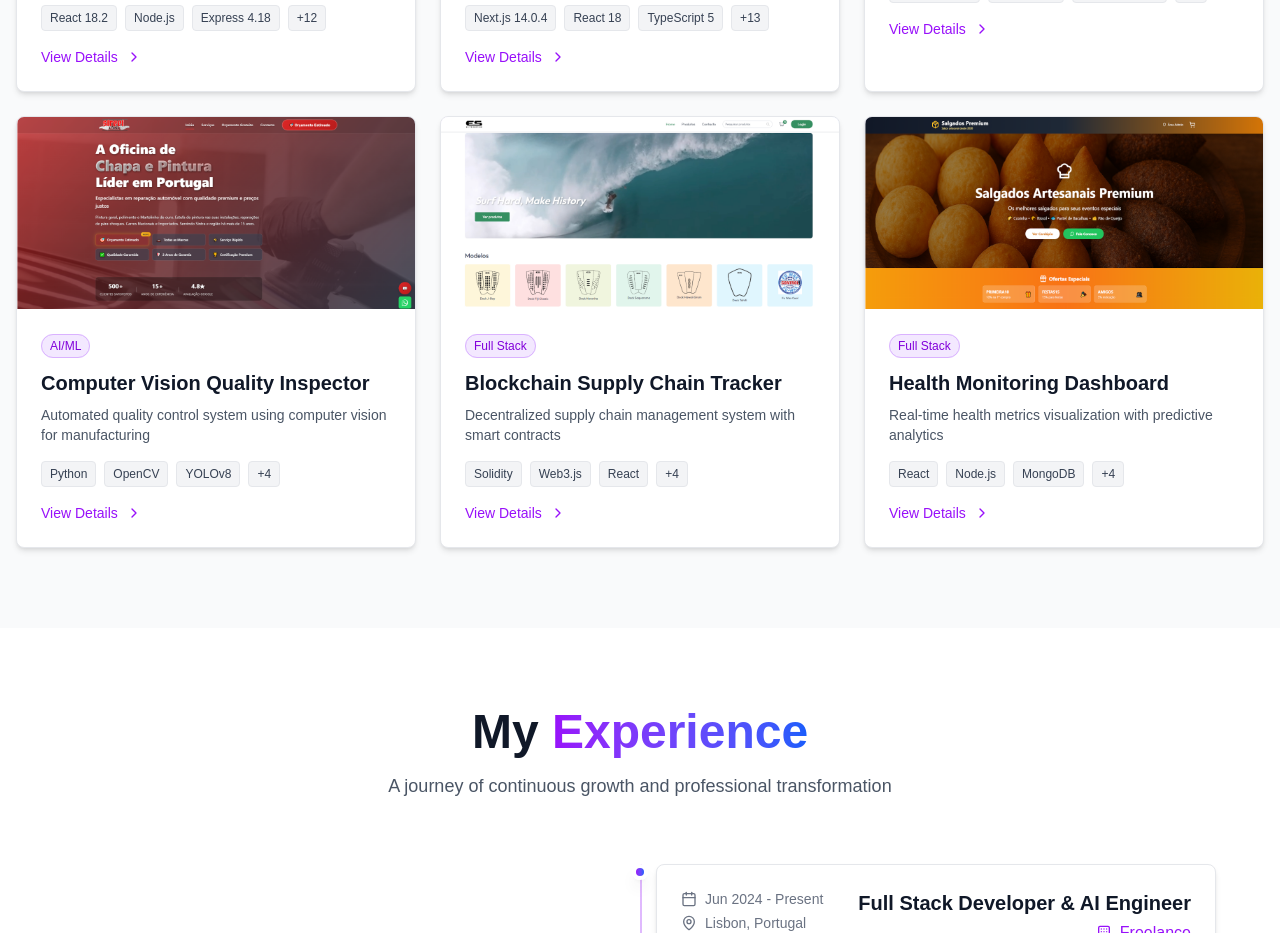
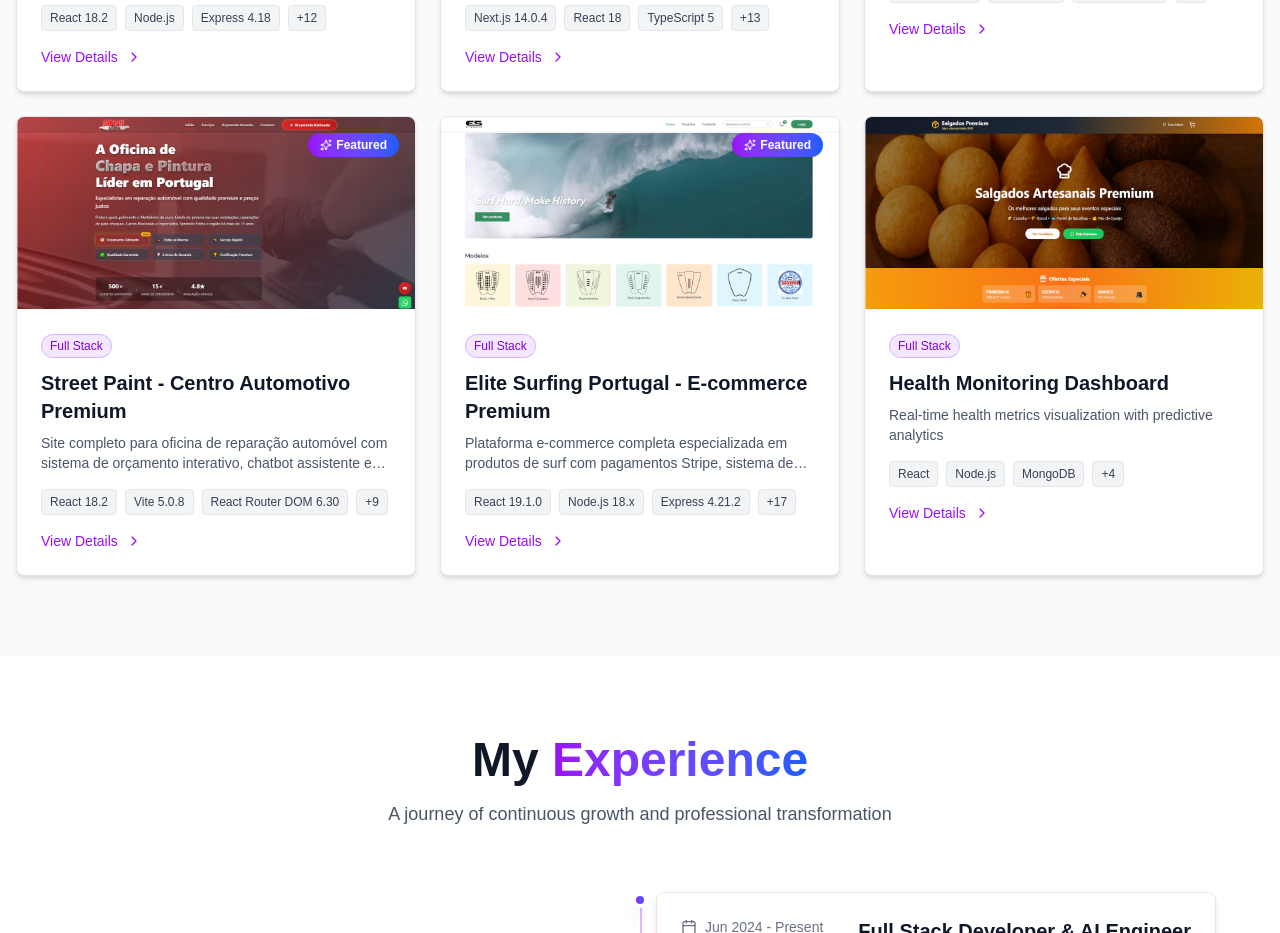
Before and after one commit to Orlando-Pedrazzoli/my-portifolio, a Next.js app: page / in a window 1280 px wide. Shown: the part 4040-4973 px from the top of the page. Built offline with nearby package versions, Linux system fonts and the light colour scheme.

Commit message:
projects.ts updated

```diff
--- a/src/data/projects.ts
+++ b/src/data/projects.ts
@@ -141,56 +141,101 @@
   },
   {
     id: 4,
-    title: 'Computer Vision Quality Inspector',
+    title: 'Street Paint - Centro Automotivo Premium',
     description:
-      'Automated quality control system using computer vision for manufacturing',
+      'Site completo para oficina de reparação automóvel com sistema de orçamento interativo, chatbot assistente e integração WhatsApp Business',
     longDescription:
-      'Implemented an industrial-grade computer vision system that detects defects in manufacturing processes with high accuracy, reducing manual inspection time. The system uses YOLOv8 for object detection and provides real-time feedback through WebSocket connections.',
+      'Desenvolvi uma plataforma web moderna e responsiva para a Street Paint, oficina líder em reparação automóvel em Sintra com mais de 15 anos de experiência. O projeto revoluciona a experiência digital dos clientes com um sistema inovador de orçamento estimado interativo, onde os usuários podem selecionar visualmente as peças danificadas em 6 tipos diferentes de veículos (Sport, Hatchback, Sedan, SUV, Van, Pickup) e receber orçamentos instantâneos. A plataforma conta com chatbot assistente 24/7 com IA conversacional, integração completa com WhatsApp Business, galeria interativa de serviços com sistema before/after, exibição de 19 avaliações reais do Google (4.9★), mapas interativos com navegação GPS, e formulário de orçamento multi-step com upload de imagens. O site alcança métricas excepcionais no Lighthouse com 95/100 em Performance e 98/100 em Acessibilidade.',
     image: '/oficina-tumb.png',
     technologies: [
-      'Python',
-      'OpenCV',
-      'YOLOv8',
-      'PyTorch',
-      'FastAPI',
-      'React',
-      'WebSocket',
+      'React 18.2',
+      'Vite 5.0.8',
+      'React Router DOM 6.30',
+      'EmailJS 4.4.1',
+      'JavaScript ES6+',
+      'CSS3 Moderno',
+      'WhatsApp Business API',
+      'Google Maps API',
+      'Vercel',
+      'Mobile-First Design',
+      'Framer Motion',
+      'Lighthouse Optimization',
     ],
-    category: 'AI/ML',
-    featured: false,
-    githubUrl: 'https://github.com/yourusername/cv-inspector',
+    category: 'Full Stack',
+    featured: true,
+    githubUrl: 'https://github.com/yourusername/street-paint',
     liveUrl: 'https://oficina-chapa-pintura.vercel.app/',
     highlights: [
-      '99.2% defect detection rate',
-      'Real-time processing',
-      'Reduced inspection costs by 60%',
+      '🚗 Sistema de Orçamento Interativo com seleção visual de peças por tipo de veículo',
+      '💬 Chatbot assistente 24/7 com base de conhecimento e quick replies',
+      '📱 Integração completa com WhatsApp Business para orçamentos e atendimento',
+      '⭐ Exibição de 19 avaliações reais do Google com rating 4.9/5.0',
+      '🗺️ Mapas interativos com Google Maps e navegação GPS (Google Maps/Waze)',
+      '🎠 Galeria de 8 serviços com carrossel interativo e sistema before/after',
+      '📋 Formulário de orçamento multi-step com upload de imagens via Cloudinary',
+      '⚡ Performance otimizada: 95/100 Lighthouse, lazy loading, code splitting',
+      '📱 Design totalmente responsivo Mobile-First com CSS Grid e Flexbox',
+      '🕒 Indicador de horário em tempo real (Aberto/Fechado)',
+      '🏆 500+ clientes satisfeitos, 15+ anos de experiência, 2 anos de garantia',
+      '♿ Acessibilidade WCAG AA com ARIA labels e navegação por teclado',
+      '🔍 SEO otimizado com meta tags, Open Graph e Schema.org markup',
+      '🚀 Deploy automatizado no Vercel com cache headers otimizados',
+      '🛡️ Segurança: HTTPS enforced, CSP headers, input sanitization',
     ],
   },
   {
     id: 5,
-    title: 'Blockchain Supply Chain Tracker',
+    title: 'Elite Surfing Portugal - E-commerce Premium',
     description:
-      'Decentralized supply chain management system with smart contracts',
+      'Plataforma e-commerce completa especializada em produtos de surf com pagamentos Stripe, sistema de reviews, carrinho persistente e painel administrativo',
     longDescription:
-      'Built a transparent supply chain tracking system using blockchain technology to ensure product authenticity and traceability. The platform uses smart contracts for automation and IPFS for decentralized storage.',
+      'Elite Surfing é uma plataforma de e-commerce moderna e completa, atualmente em produção atendendo surfistas em Portugal e Europa. O projeto oferece uma experiência de compra premium com carrinho persistente que mantém produtos mesmo após logout, integração com Stripe para pagamentos seguros e opção de pagamento na entrega (COD), sistema avançado de reviews verificados pós-compra, painel administrativo completo para gestão de produtos e pedidos, e sistema de cupons promocionais com desconto de 30%. A arquitetura Full Stack utiliza React 19.1.0 com Vite para performance excepcional, Node.js/Express com MongoDB no backend, autenticação JWT com cookies httpOnly para máxima segurança, Cloudinary para otimização e CDN de imagens, e EmailJS para notificações automáticas de pedidos. O site está otimizado para SEO com meta tags completas, sitemap.xml e integração com Google Search Console.',
     image: '/elite-tumb.png',
     technologies: [
-      'Solidity',
-      'Web3.js',
-      'React',
-      'Node.js',
-      'IPFS',
-      'Hardhat',
-      'GraphQL',
+      'React 19.1.0',
+      'Node.js 18.x',
+      'Express 4.21.2',
+      'MongoDB Atlas',
+      'Mongoose 8.14.2',
+      'Stripe 17.7.0',
+      'JWT 9.0.2',
+      'Bcrypt.js 3.0.2',
+      'Tailwind CSS 4.1.6',
+      'Vite 6.2.0',
+      'React Router v7.6.0',
+      'Cloudinary 2.6.1',
+      'EmailJS 4.4.1',
+      'Axios 1.9.0',
+      'Swiper 11.2.6',
+      'React Hot Toast 2.5.2',
+      'Lucide React 0.510.0',
+      'Nodemailer 7.0.4',
+      'Multer 1.4.5',
+      'React Cookie Consent 9.0.0',
     ],
     category: 'Full Stack',
-    featured: false,
-    githubUrl: 'https://github.com/yourusername/supply-chain-dapp',
+    featured: true,
+    githubUrl: 'https://github.com/yourusername/elitesurfing',
     liveUrl: 'https://www.elitesurfing.pt/',
     highlights: [
-      'Immutable tracking records',
-      'Smart contract automation',
-      'Multi-party verification',
+      '🛒 Sistema de carrinho persistente com sincronização servidor/localStorage',
+      '💳 Pagamentos seguros via Stripe com webhooks e opção COD (pagamento na entrega)',
+      '⭐ Sistema completo de reviews verificados pós-compra com rating de 5 estrelas',
+      '📱 Design totalmente responsivo Mobile-First otimizado para todos dispositivos',
+      '🔒 Autenticação JWT com cookies httpOnly e refresh tokens para máxima segurança',
+      '👨‍💼 Painel administrativo completo para gestão de produtos, estoque e pedidos',
+      '📧 Notificações automáticas por email com templates HTML personalizados',
+      '🎁 Sistema de cupons promocionais com desconto de até 30%',
+      '🚚 Gestão de múltiplos endereços de entrega por usuário',
+      '🔍 Busca avançada e filtros por categoria com experiência fluida',
+      '📸 Upload e otimização de imagens via Cloudinary CDN',
+      '🍪 Compliance GDPR com cookie consent banner',
+      '📊 Dashboard de vendas com estatísticas em tempo real',
+      '🌍 SEO otimizado com meta tags, Open Graph, sitemap.xml e Search Console',
+      '⚡ Performance excepcional: lazy loading, code splitting, cache estratégico',
+      '🔄 Sistema de rastreamento de pedidos com status em tempo real',
+      '💰 Conversão de moeda automática (EUR) e cálculo de impostos',
+      '📱 PWA capabilities com service worker para funcionamento offline',
     ],
   },
   {
```
Also changed, not shown: public/Captura de tela 2025-09-28 125141.png (added), public/Captura de tela 2025-09-28 125314.png (added).
